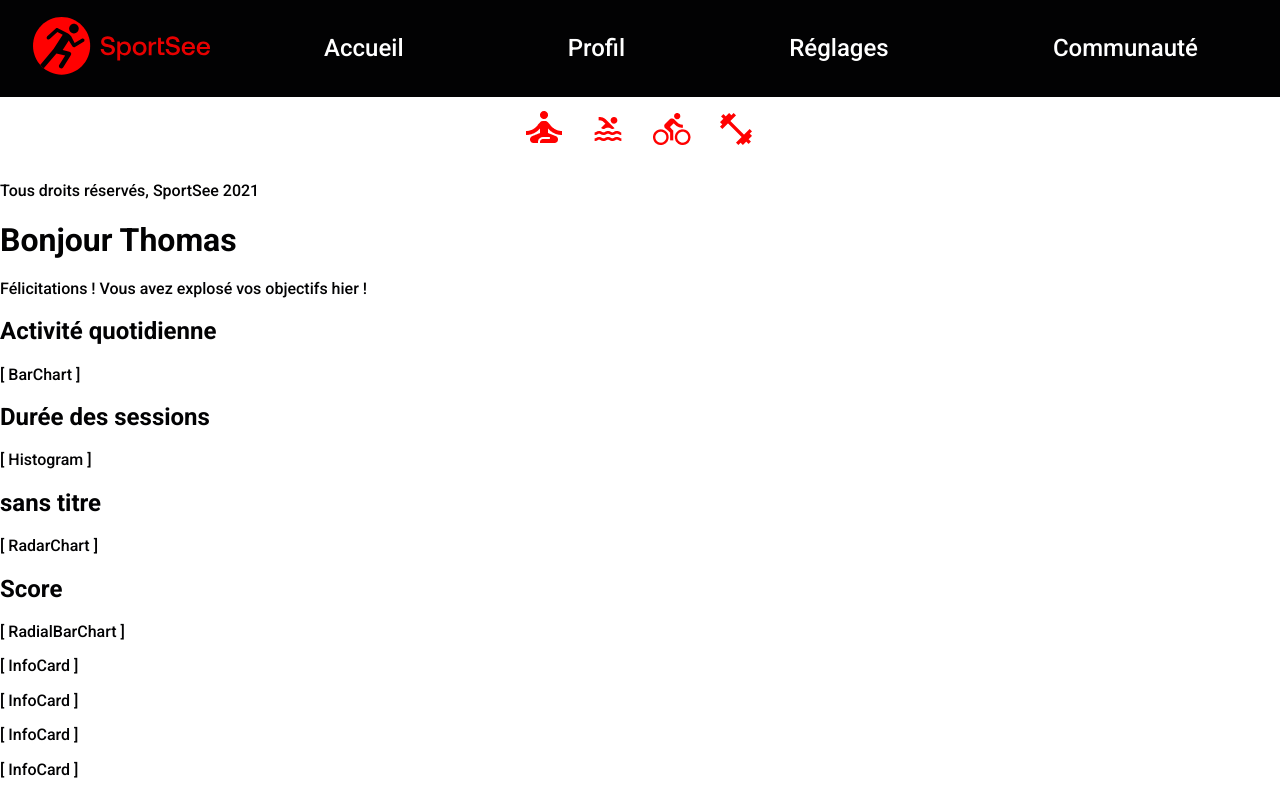
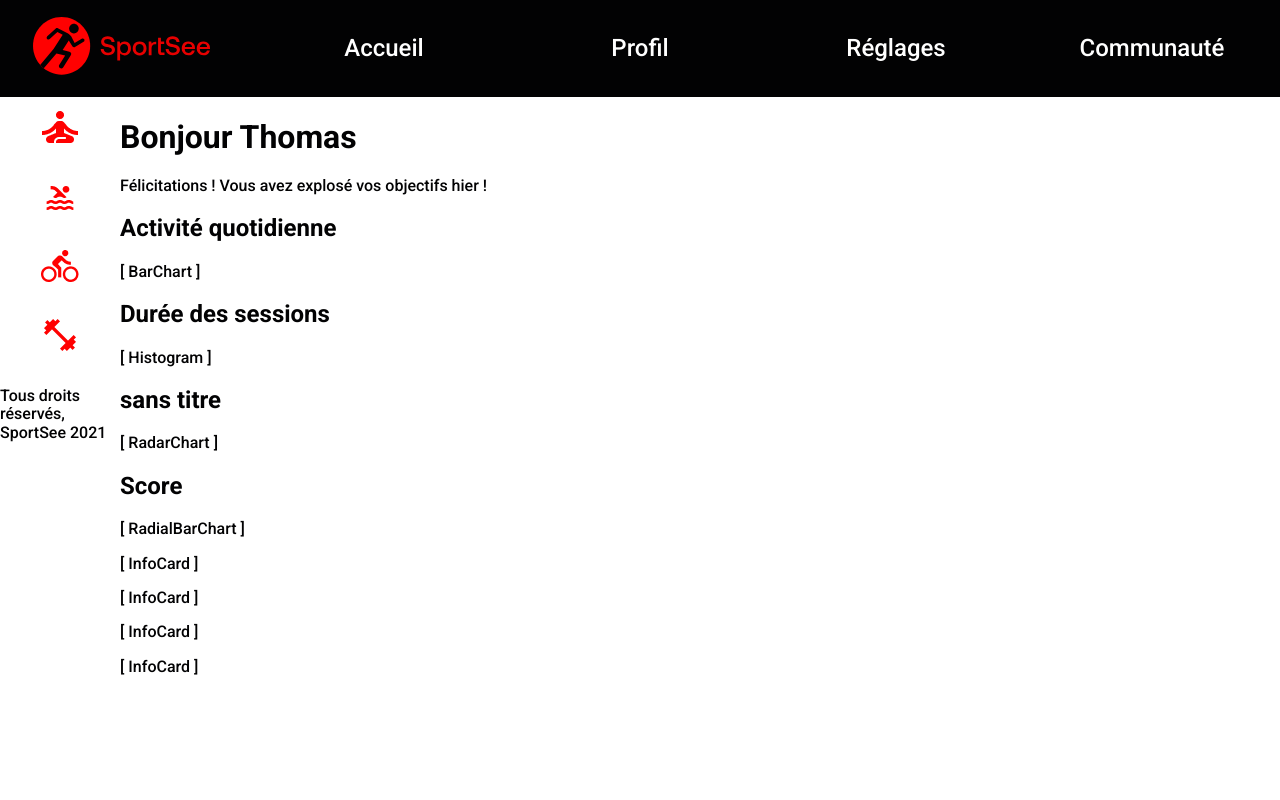
Before and after one commit to logic-fabric/sportsee, a React (Create React App) app: page / in a window 1280 px wide. Built offline with nearby package versions, Linux system fonts and the light colour scheme.

Commit message:
refactor: use grid in Header and to position AsideNav in Dashboard page

```diff
--- a/src/components/Header/Header.jsx
+++ b/src/components/Header/Header.jsx
@@ -10,7 +10,7 @@ export function Header() {
         <img src={SportSeeLogo} alt="SportSee" />
       </LogoLink>
 
-      <HeaderNav>
+      <nav>
         <LinksList>
           <li>
             <HeaderLink href="/">Accueil</HeaderLink>
@@ -25,15 +25,14 @@ export function Header() {
             <HeaderLink href="/">Communauté</HeaderLink>
           </li>
         </LinksList>
-      </HeaderNav>
+      </nav>
     </HeaderContainer>
   );
 }
 
 const HeaderContainer = styled.header`
-  display: flex;
-  justify-content: space-between;
-  align-items: center;
+  display: grid;
+  grid-template-columns: 16rem 1fr;
 
   color: white;
   background: ${styleVar.neutral900};
@@ -43,12 +42,13 @@ const LogoLink = styled.a`
   padding: 1rem 2rem;
 `;
 
-const HeaderNav = styled.nav`
-  width: -webkit-fill-available;
-`;
+const LinksList = styled.ul`
+  display: grid;
+  grid-template-columns: repeat(4, 1fr);
 
-const LinksList = styled.ul`
-  justify-content: space-around;
+  height: 100%;
+
+  text-align: center;
 `;
 
 const HeaderLink = styled.a`
--- a/src/index.jsx
+++ b/src/index.jsx
@@ -3,6 +3,7 @@ import ReactDOM from "react-dom";
 import { createGlobalStyle } from "styled-components";
 
 import { Dashboard } from "./pages/Dashboard/Dashboard";
+import { Header } from "./components/Header/Header";
 import { styleVar } from "./utils/styleVariables";
 import reportWebVitals from "./reportWebVitals";
 
@@ -10,6 +11,8 @@ async function initApp() {
   ReactDOM.render(
     <React.StrictMode>
       <GlobalStyle />
+
+      <Header />
 
       <Dashboard />
     </React.StrictMode>,
--- a/src/pages/Dashboard/Dashboard.jsx
+++ b/src/pages/Dashboard/Dashboard.jsx
@@ -1,6 +1,7 @@
+import styled from "styled-components";
+
 import { AsideNav } from "../../components/AsideNav/AsideNav";
 import { BarChart } from "../../components/BarChart/BarChart";
-import { Header } from "../../components/Header/Header";
 import { Histogram } from "../../components/Histogram/Histogram";
 import { InfoCard } from "../../components/InfoCard/InfoCard";
 import { RadarChart } from "../../components/RadarChart/RadarChart";
@@ -8,9 +9,7 @@ import { RadialBarChart } from "../../components/RadialBarChart/RadialBarChart";
 
 export function Dashboard() {
   return (
-    <div>
-      <Header />
-
+    <DashboardContainer>
       <AsideNav />
 
       <section>
@@ -33,6 +32,11 @@ export function Dashboard() {
           </div>
         </div>
       </section>
-    </div>
+    </DashboardContainer>
   );
 }
+
+const DashboardContainer = styled.main`
+  display: grid;
+  grid-template-columns: 7.5rem 1fr;
+`;
```
